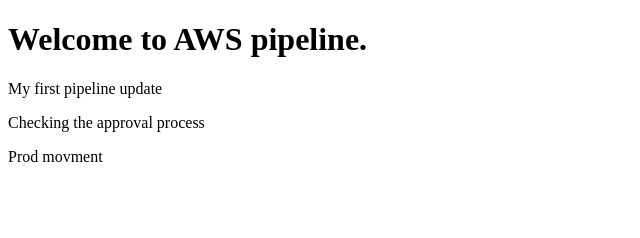
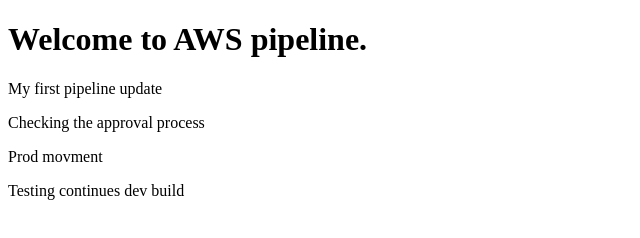
Before and after one commit to chivalrykarthik/firstpipeline, a plain HTML site: page index.html in a window 1280 px wide. Shown: the whole page, without its empty margins (0-640 px from the left). Drawn offline with Linux system fonts and the light colour scheme.

Commit message:
Testing continues build

```diff
--- a/index.html
+++ b/index.html
@@ -10,5 +10,6 @@
     <p>My first pipeline update</p>
     <p>Checking the approval process</p>
     <p>Prod movment</p>
+    <p>Testing continues dev build</p>
 </body>
 </html>
```
